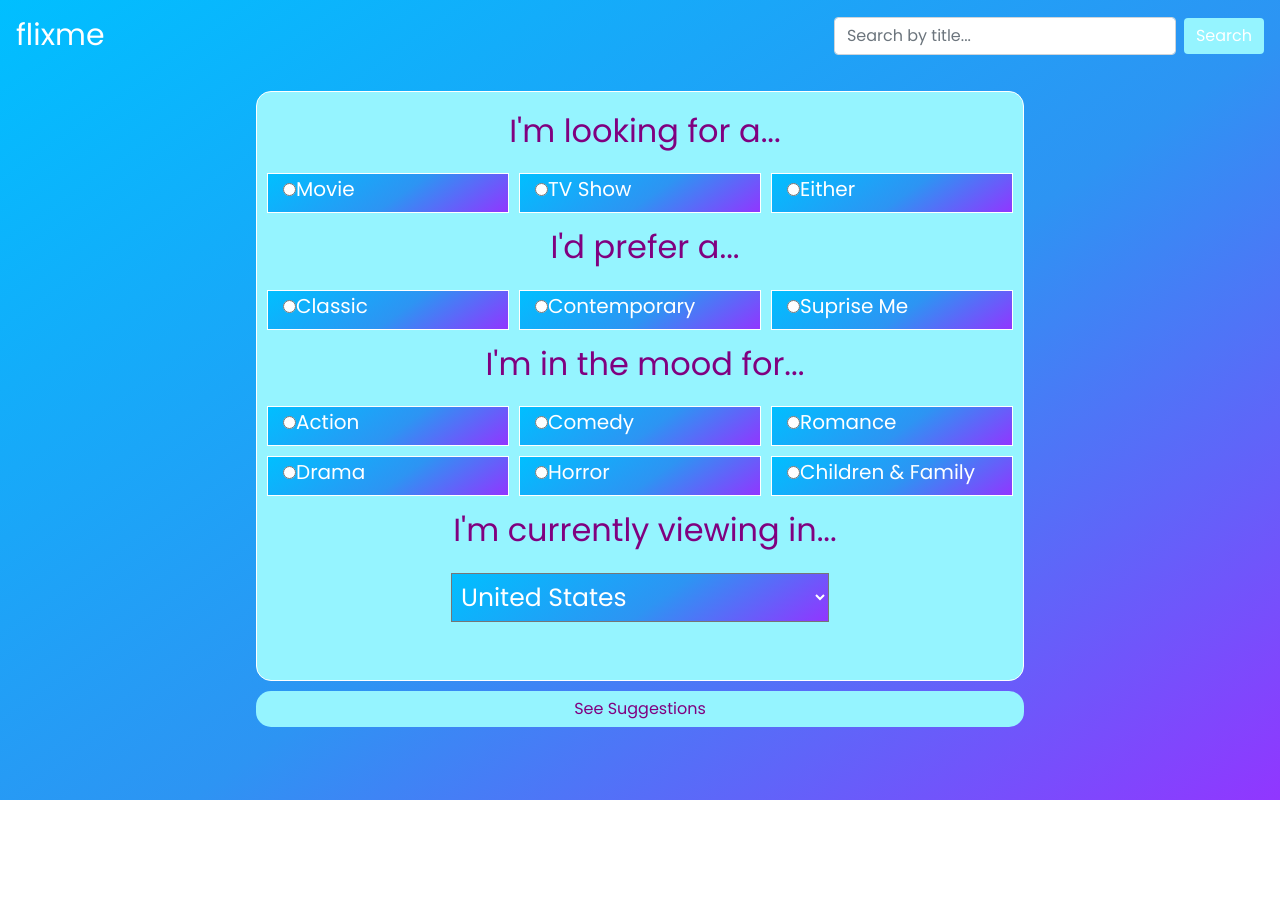
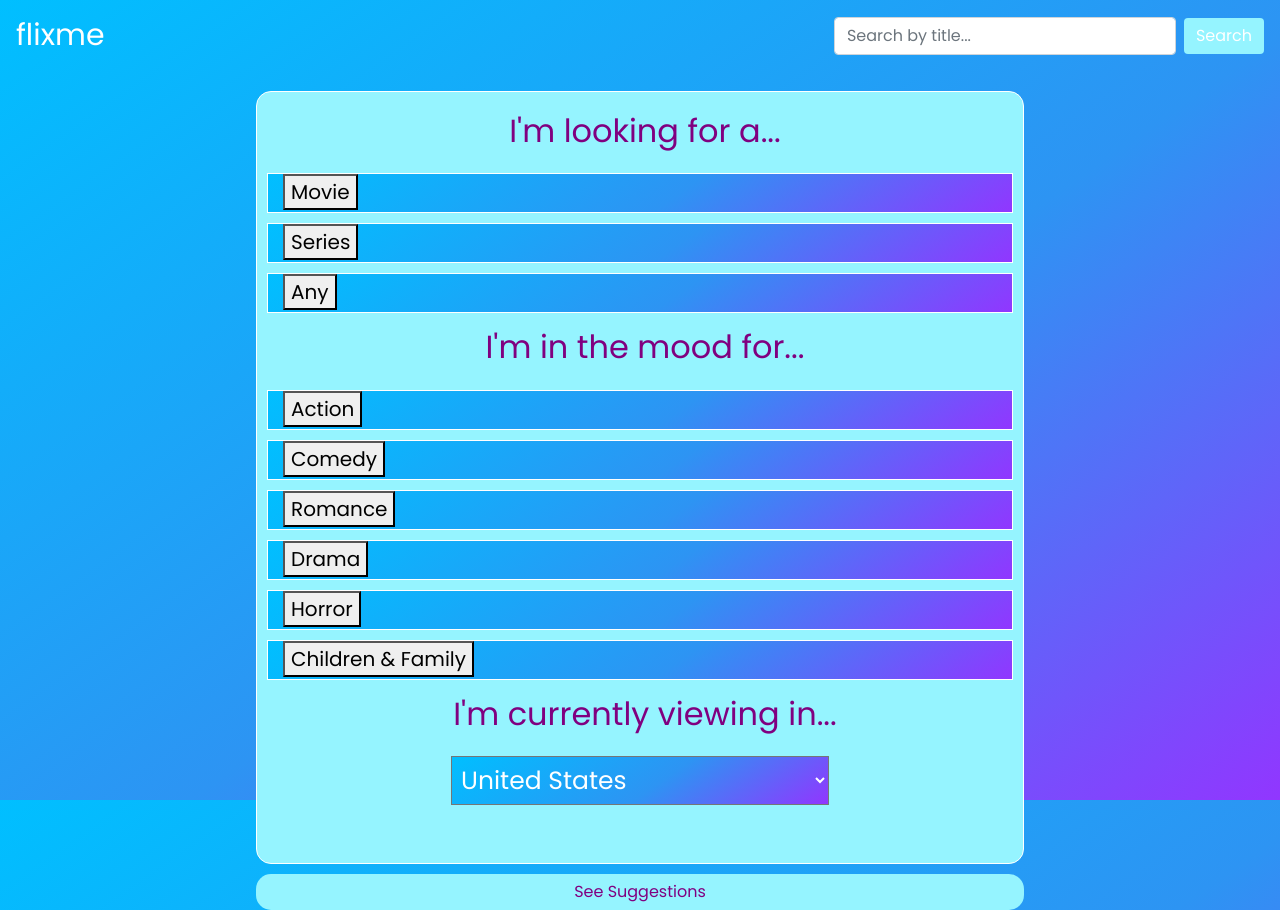
Before and after one commit to sarahmcgivern/Movie-Database, an Angular app: page / in a window 1280 px wide. Before the commit the page ends 800 px from the top, so only its background shows below. Built offline with nearby package versions, Linux system fonts and the light colour scheme.

Commit message:
Replaced ratios with buttonn, updated functions

```diff
--- a/src/app/app.component.html
+++ b/src/app/app.component.html
@@ -19,7 +19,7 @@
       </div>
     </div>
 
-<!-- **old block buttons** -->
+    **old block buttons** -->
     <!-- <div class="container">
 
         <div class="row">
@@ -36,12 +36,14 @@
         </div>
     </div> -->
 
+
+
 <div class="form-container">
   <div class= "header_div">
   <h2>I'm looking for a...</h2>
   </div>
 
-    <div class="container">
+    <!-- <div class="container">
             <div class="row">
               <div class="col">
                 <input type="radio" name="mediaType" value="Movies" (click)="setMediaType('Movie')">Movie
@@ -49,16 +51,24 @@
               <div class="col">
                     <input type="radio" name="mediaType" value="TV" (click)="setMediaType('Series')">TV Show
               </div>
-              <!-- <div class="w-100"></div> -->
+
               <div class="col">
                     <input type="radio" name="mediaType" value="Either" (click)="setMediaType('Any')">Either
               </div>
             </div>
-        </div>
+        </div> -->
+        <div class="container">
+
+                <div class="row" *ngFor="let type of mediaButtons">
+                  <div class="col">
+                    <button type="button" id="{{type}}" (click)="setMediaType(type)">{{ type }}</button>
+                  </div>
+                </div>
+            </div>
 
 
   <!-- </div> -->
-  <div class= "header_div">
+  <!-- <div class= "header_div">
 <h2>I'd prefer a...</h2>
   </div>
     <div class="container">
@@ -69,18 +79,18 @@
           <div class="col">
                 <input type="radio" name="dateRange" value="contemporary" (click)="setDateRange('contemporary')">Contemporary
           </div>
-          <!-- <div class="w-100"></div> -->
+
           <div class="col">
                 <input type="radio" name="dateRange" value="suprise" (click)="setDateRange('suprise')">Suprise Me
           </div>
         </div>
-    </div>
+    </div> -->
 
     <div class= "header_div">
 <h2>I'm in the mood for...</h2>
     </div>
 
-    <div class="container">
+    <!-- <div class="container">
         <div class="row">
           <div class="col">
                 <input type="radio" name="mood" value="Action" (click)="setGenre('Action')">Action
@@ -88,7 +98,7 @@
           <div class="col">
                 <input type="radio" name="mood" value="Comedy" (click)="setGenre('Comedy')">Comedy
           </div>
-          <!-- <div class="w-100"></div> -->
+
           <div class="col">
                 <input type="radio" name="mood" value="Romance" (click)="setGenre('Romance')">Romance
           </div>
@@ -104,7 +114,16 @@
 
           </div>
         </div>
-    </div>
+    </div> -->
+
+    <div class="container">
+
+            <div class="row" *ngFor="let type of genreButtons">
+              <div class="col">
+                <button type="button" id="{{type}}" (click)="setGenre(type)">{{ type }}</button>
+              </div>
+            </div>
+        </div>
 
 
     <div class= "header_div">
--- a/src/app/app.component.ts
+++ b/src/app/app.component.ts
@@ -47,8 +47,8 @@ export class AppComponent {
   typeMovie: boolean = false;
   typeTv: boolean = false;
   videoType: string;
-  startYear: string;
-  endYear: string;
+  startYear: string = '1900';
+  endYear: string = '2019';
   films: object[];
   imdbId: string = '80998296';
   baseUrl: string = 'https://www.imdb.com/title/';
@@ -80,6 +80,10 @@ export class AppComponent {
 
   selectedGenre: string;
   mediaType: string;
+
+  mediaButtons = ["Movie", "Series", "Any"];
+
+  genreButtons = ["Action", "Comedy", "Romance", "Drama", "Horror", "Children & Family"];
 
 
 
@@ -126,6 +130,10 @@ getAllImdbDetails = (netflixid) => {
 setMediaType = (type) => {
   this.mediaType = type;
   console.log(this.mediaType);
+  document.getElementById("Movie").style.backgroundColor="";
+  document.getElementById("Series").style.backgroundColor="";
+  document.getElementById("Any").style.backgroundColor="";
+  document.getElementById(type).style.backgroundColor="red";
 }
 
 setDateRange = (dateRange) => {
@@ -150,6 +158,13 @@ setGenre = (genre) => {
   if (genre === 'Drama') {this.selectedGenre = '5763'};
   if (genre ==='Horror' && (this.mediaType === 'Movie' || this.mediaType === 'Any')) {this.selectedGenre = '8711'} else {if (genre === 'Horror' && this.mediaType === 'Series') this.selectedGenre = '83059'};
   if (genre === 'Children' && (this.mediaType === 'Movie' || this.mediaType === 'Any')) {this.selectedGenre = '783'} else {if (genre === 'Children' && this.mediaType === 'Series') this.selectedGenre = '11177'};
+  document.getElementById("Action").style.backgroundColor="";
+  document.getElementById("Comedy").style.backgroundColor="";
+  document.getElementById("Romance").style.backgroundColor="";
+  document.getElementById("Drama").style.backgroundColor="";
+  document.getElementById("Horror").style.backgroundColor="";
+  document.getElementById("Children & Family").style.backgroundColor="";
+  document.getElementById(genre).style.backgroundColor="red";
 }
 
 }
```
